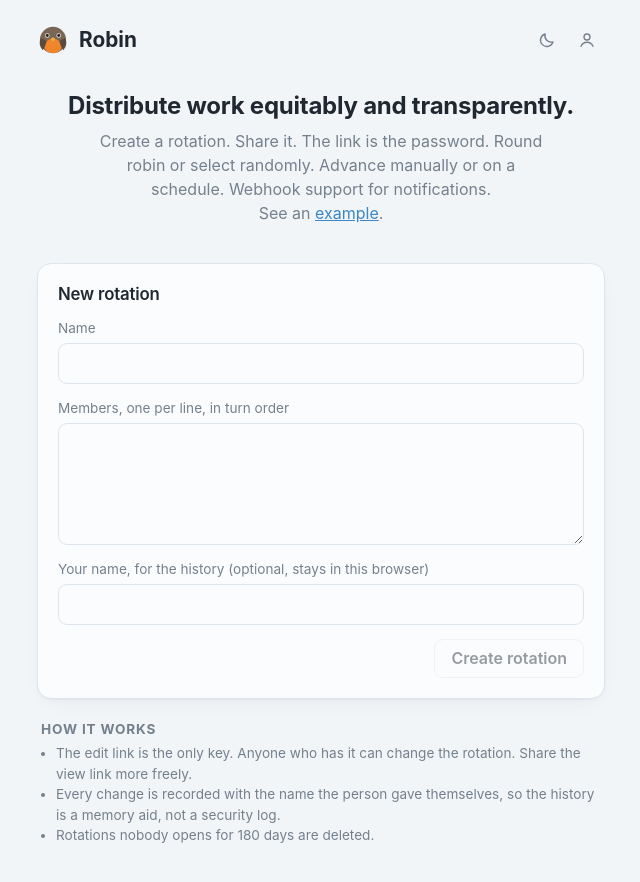
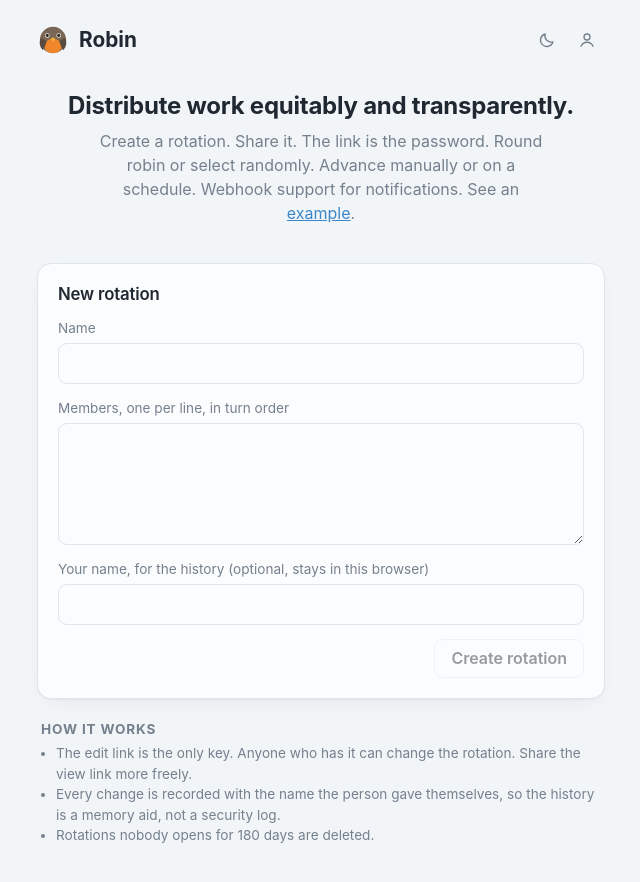
Before and after one commit to droctothorpe/robin-web, a React (Vite) app in the folder frontend/: page / in a window 1280 px wide. Shown: the top 882 px of the page, without its empty margins (319-959 px from the left). Built offline with nearby package versions, Linux system fonts and the light colour scheme.

Commit message:
Fold the example link into the subhead
Signed-off-by: droctothorpe <mythicalsunlight@gmail.com>

```diff
--- a/frontend/src/pages/Landing.tsx
+++ b/frontend/src/pages/Landing.tsx
@@ -37,10 +37,7 @@ export default function Landing() {
         <h1>Distribute work equitably and transparently.</h1>
         <p className="muted">
           Create a rotation. Share it. The link is the password. Round robin or select randomly. Advance
-          manually or on a schedule. Webhook support for notifications.
-        </p>
-        <p className="muted">
-          See an <Link to="/demo">example</Link>.
+          manually or on a schedule. Webhook support for notifications. See an <Link to="/demo">example</Link>.
         </p>
       </section>
 
```
